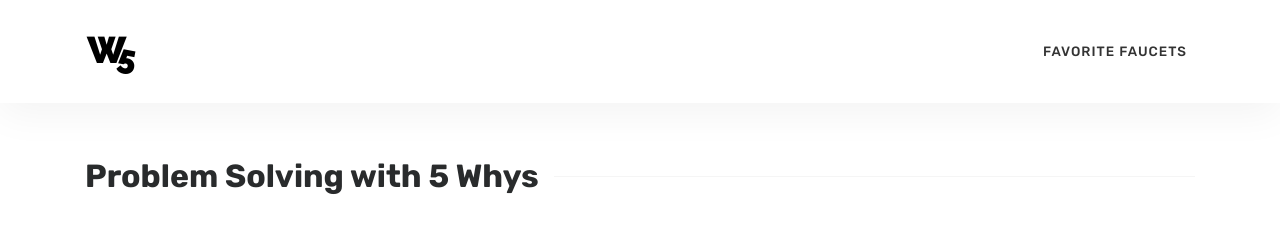
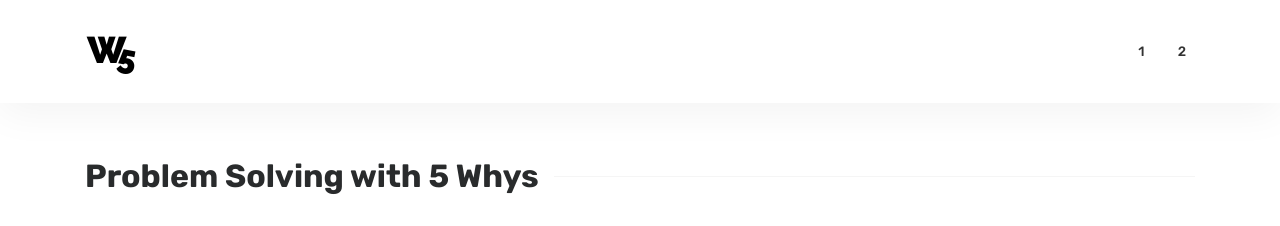
Before and after one commit to SadRobotChannel/why, a Jekyll site: the page built from index.md, in a window 1280 px wide and 1205 px high. Shown: the top 226 px of the window. Built offline with Jekyll 4.4.1, drawn with Linux system fonts in a browser that asks for light colours; nearby versions of some CDN libraries; some of the changed text lies outside the part shown.

Commit message:
Add files via upload

```diff
--- a/_layouts/default.html
+++ b/_layouts/default.html
@@ -65,7 +65,11 @@
           <ul class="navbar-nav ml-auto">
 
             <li class="nav-item">
-              <a class="nav-link" href="http://www.all-faucets.com/daily/2019/07/08/index.html">Favorite Faucets</a>
+              <a class="nav-link" href="">1</a>
+            </li>
+
+            <li class="nav-item">
+              <a class="nav-link" href="">2</a>
             </li>
 
           </ul>
@@ -142,7 +146,7 @@
                 Binance is considrered to be one of the a safest platforms for cryptocurrency traders due to its built in security and low trading fees.
                 To get started you can buy crypto with s credit card and start trading in minutes.
                 <p> </p>
-                Trade manually or use an API to connect a trading bot such as <a href="http://bit.ly/www-bitsgap" target="_blank">Bitsgap</a>. <a href="http://www.all-faucets.com/bitsgap-cryptocurrency-trading-bot.html">Read more... →</a>
+                Trade manually or use an API to connect a trading bot such as <a href="http://bit.ly/www-bitsgap" target="_blank">Bitsgap</a>. <a href="http://bit.ly/www-binance" target="_blank">Read more... →</a>
                 </div>
                 </div>
 
@@ -153,7 +157,7 @@
                 This site uses cookies to enhance your experience.
                 </p>
                 <p class="pull-right">
-                Copyright © 2019 All Faucets. Template by <a target="_blank" href="https://www.wowthemes.net/free-jekyll-template-affiliates/">WowThemes.net</a>
+                Copyright © 2020 www.five-whys.com. Template by <a target="_blank" href="https://www.wowthemes.net/free-jekyll-template-affiliates/">WowThemes.net</a>
                 </p>
                 <div class="clearfix">
                 </div>
```
Also changed, not shown: other parts of _layouts/default.html (+1 -1 lines).
